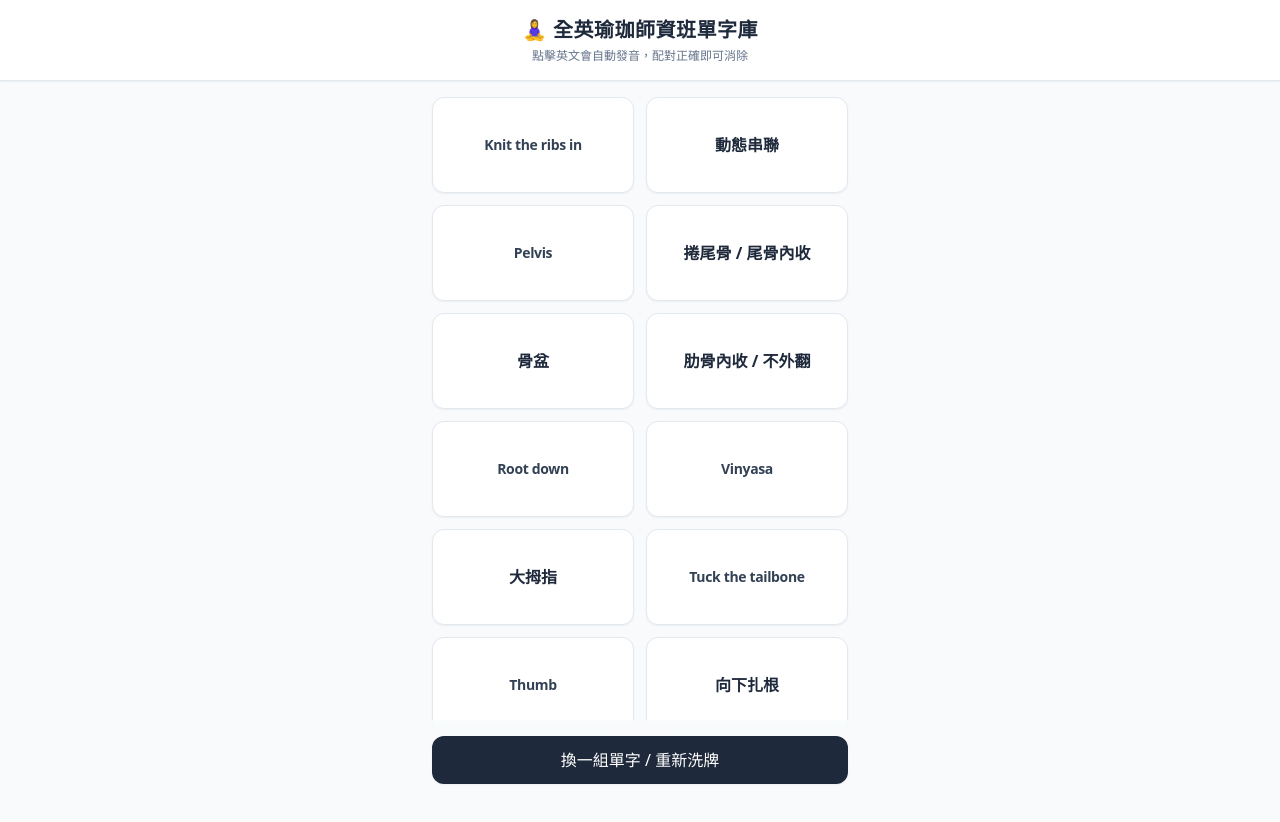
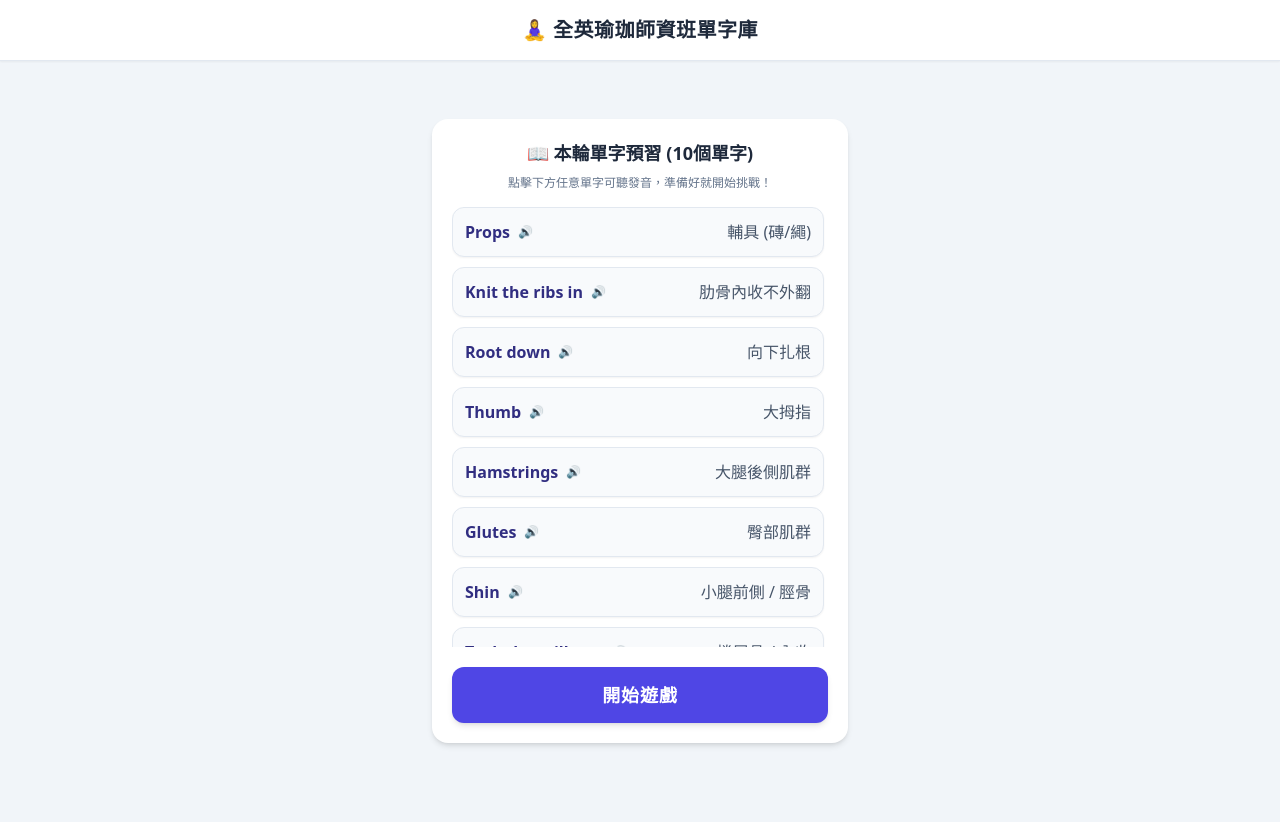
Before and after one commit to chianingho/yoga-vocab, a plain HTML site: page index.html in a window 1280 px wide. After the commit the page ends 800 px from the top, so only its background shows below. Drawn offline with nearby package versions, Linux system fonts and the light colour scheme.

Commit message:
Update index.html

```diff
--- a/index.html
+++ b/index.html
@@ -6,245 +6,247 @@
     <title>Yoga Vocab Master</title>
     <script src="https://cdn.tailwindcss.com"></script>
     <style>
-        /* 避免手機瀏覽器點擊卡片時出現惱人的藍色外框 */
+        /* 避免手機瀏覽器點擊卡片時出現藍色外框 */
         * { -webkit-tap-highlight-color: transparent; }
     </style>
 </head>
-<body class="bg-slate-50 min-h-screen flex flex-col justify-between font-sans selection:bg-indigo-100">
+<body class="bg-slate-100 min-h-screen flex flex-col justify-between font-sans selection:bg-indigo-100">
 
-    <header class="bg-white border-b border-slate-200 py-4 px-6 text-center sticky top-0 z-10 shadow-sm">
+    <header class="bg-white border-b border-slate-200 py-4 px-6 text-center sticky top-0 z-50 shadow-sm">
         <h1 class="text-xl font-bold text-slate-800 tracking-wide">🧘‍♀️ 全英瑜珈師資班單字庫</h1>
-        <p class="text-xs text-slate-500 mt-1">點擊英文會自動發音，配對正確即可消除</p>
     </header>
 
-    <main class="flex-grow p-4 max-w-md mx-auto w-full">
-        <div class="grid grid-cols-2 gap-3" id="game-grid">
+    <main class="flex-grow p-4 max-w-md mx-auto w-full flex flex-col justify-center">
+
+        <div id="preview-screen" class="bg-white rounded-2xl p-5 shadow-md w-full">
+            <h2 class="text-lg font-bold text-slate-800 mb-2 text-center">📖 本輪單字預習 (10個單字)</h2>
+            <p class="text-xs text-slate-500 text-center mb-4">點擊下方任意單字可聽發音，準備好就開始挑戰！</p>
+
+            <div id="preview-list" class="space-y-2.5 max-h-[55vh] overflow-y-auto pr-1">
                 </div>
 
-        <div id="win-message" class="hidden text-center py-12 animate-bounce">
+            <button onclick="startGame()" class="w-full mt-5 bg-indigo-600 hover:bg-indigo-700 text-white font-bold py-3.5 rounded-xl shadow-md transition text-lg tracking-wider active:scale-[0.98]">
+                開始遊戲
+            </button>
+        </div>
+
+        <div id="game-screen" class="hidden w-full">
+            <p class="text-xs text-slate-500 text-center mb-3">左邊選英文，右邊選中文</p>
+            <div class="grid grid-cols-2 gap-4">
+                <div id="english-col" class="flex flex-col gap-3"></div>
+                <div id="chinese-col" class="flex flex-col gap-3"></div>
+            </div>
+        </div>
+
+        <div id="win-message" class="hidden text-center py-8 bg-white rounded-2xl shadow-md p-6 animate-fade-in">
             <h2 class="text-2xl font-bold text-emerald-600 mb-2">🎉 太棒了！全部配對成功</h2>
-            <button onclick="initGame()" class="mt-4 bg-indigo-600 hover:bg-indigo-700 text-white font-medium py-2.5 px-6 rounded-xl shadow-md transition">
-                下一組單字
+            <p class="text-sm text-slate-500 mb-4">這 10 個單字你已經有概念囉！</p>
+            <button onclick="initRound()" class="w-full bg-indigo-600 hover:bg-indigo-700 text-white font-bold py-3 rounded-xl shadow-md transition">
+                挑戰下一組單字
             </button>
         </div>
     </main>
 
-    <footer class="p-4 max-w-md mx-auto w-full sticky bottom-0 bg-slate-50/80 backdrop-blur-md">
-        <button onclick="initGame()" class="w-full bg-slate-800 hover:bg-slate-900 text-white font-medium py-3 rounded-xl shadow-sm transition text-center">
-            換一組單字 / 重新洗牌
+    <footer id="game-footer" class="hidden p-4 max-w-md mx-auto w-full sticky bottom-0 bg-slate-100/80 backdrop-blur-md">
+        <button onclick="initRound()" class="w-full bg-slate-800 hover:bg-slate-900 text-white font-medium py-3 rounded-xl shadow-sm transition text-center text-sm">
+            重新挑選單字 / 放棄本局
         </button>
     </footer>
 
     <script>
-        // 超完整瑜珈解剖、口令與體位法單字庫
+        // 完整的瑜珈單字庫
         const vocabData = [
-            // === 核心口令與動作 (Core Cues & Actions) ===
-            { en: 'Inhale', zh: '吸氣' },
-            { en: 'Exhale', zh: '吐氣' },
-            { en: 'Lengthen', zh: '延伸 / 拉長' },
-            { en: 'Engage', zh: '啟動 / 收緊肌肉' },
-            { en: 'Root down', zh: '向下扎根' },
-            { en: 'Ground down', zh: '穩固於地面' },
-            { en: 'Micro-bend', zh: '微彎 (膝蓋或手肘)' },
-            { en: 'Tuck the tailbone', zh: '捲尾骨 / 尾骨內收' },
-            { en: 'Draw navel to spine', zh: '肚臍收向脊椎' },
-            { en: 'Knit the ribs in', zh: '肋骨內收 / 不外翻' },
-            { en: 'Stack your joints', zh: '關節垂直對齊' },
-            { en: 'Square your hips', zh: '骨盆擺正' },
-            { en: 'Soften', zh: '放鬆 / 柔和' },
-            { en: 'Melt', zh: '下沉 / 融化' },
-            { en: 'Internal rotation', zh: '內旋' },
-            { en: 'External rotation', zh: '外旋' },
-            { en: 'Flex the feet', zh: '勾腳背' },
-            { en: 'Point the toes', zh: '壓腳背 / 繃腳尖' },
-            { en: 'Gaze / Drishti', zh: '凝視點 / 眼神專注' },
-            { en: 'Lift / Elevate', zh: '抬起 / 提升' },
-            { en: 'Press / Push', zh: '推 / 壓' },
-            { en: 'Reach', zh: '向外延伸 / 觸碰' },
-            { en: 'Expand', zh: '擴展 (如胸腔)' },
-            { en: 'Release', zh: '釋放 / 解開動作' },
-
-            // === 骨骼與身體部位 (Bones & Body Parts) ===
-            { en: 'Forearm', zh: '小臂 / 前臂' },
-            { en: 'Thumb', zh: '大拇指' },
-            { en: 'Wrist', zh: '手腕' },
-            { en: 'Palm', zh: '手掌' },
-            { en: 'Crown of the head', zh: '頭頂' },
-            { en: 'Collarbone', zh: '鎖骨' },
-            { en: 'Shoulder blades', zh: '肩胛骨' },
-            { en: 'Rib cage', zh: '肋骨 / 胸廓' },
-            { en: 'Spine', zh: '脊椎' },
-            { en: 'Tailbone', zh: '尾骨' },
-            { en: 'Sacrum', zh: '薦骨 / 骶骨' },
-            { en: 'Sit bones', zh: '坐骨' },
-            { en: 'Pelvis', zh: '骨盆' },
-            { en: 'Torso', zh: '軀幹' },
-            { en: 'Sternum', zh: '胸骨' },
-            { en: 'Thigh / Femur', zh: '大腿 / 大腿骨' },
-            { en: 'Shin', zh: '小腿前側 / 脛骨' },
-            { en: 'Calf', zh: '小腿肚' },
-            { en: 'Heel', zh: '腳跟' },
-            { en: 'Ankle', zh: '腳踝' },
-
-            // === 肌肉與重要解剖學 (Muscles & Anatomy) ===
-            { en: 'Core', zh: '核心肌群' },
-            { en: 'Hamstrings', zh: '大腿後側肌群' },
-            { en: 'Quadriceps', zh: '大腿前側四頭肌' },
-            { en: 'Glutes', zh: '臀部肌群' },
-            { en: 'Pelvic floor', zh: '盆底肌' },
-            { en: 'Psoas', zh: '髂腰肌' },
-            { en: 'Trapezius', zh: '斜方肌' },
-            { en: 'Joint', zh: '關節' },
-            { en: 'Ligament', zh: '韌帶' },
-            { en: 'Tendon', zh: '肌腱' },
-
-            // === 常見體位法名稱 (Common Asanas) ===
-            { en: 'Downward-Facing Dog', zh: '下犬式' },
-            { en: 'Upward-Facing Dog', zh: '上犬式' },
-            { en: 'Warrior Pose', zh: '戰士式' },
-            { en: 'Child’s Pose', zh: '嬰兒式' },
-            { en: 'Plank Pose', zh: '平板式' },
-            { en: 'Cobra Pose', zh: '眼鏡蛇式' },
-            { en: 'Mountain Pose', zh: '山式' },
-            { en: 'Corpse Pose / Savasana', zh: '大休息 / 攤屍式' },
-            { en: 'Forward Fold', zh: '前彎' },
-            { en: 'Halfway Lift', zh: '半前彎 / 脊椎延伸' },
-            { en: 'Chairs Pose', zh: '幻椅式' },
-            { en: 'Chaturanga', zh: '四柱支撐 / 鱷魚式' },
-
-            // === 課堂教學與輔具 (Class & Props) ===
-            { en: 'Pranayama', zh: '呼吸法 / 調息' },
-            { en: 'Asana', zh: '體位法' },
-            { en: 'Vinyasa', zh: '動態串聯' },
-            { en: 'Alignment', zh: '正位 / 對位' },
-            { en: 'Modification', zh: '退階 / 替代動作' },
-            { en: 'Progression', zh: '進階動作' },
-            { en: 'Props', zh: '輔具 (磚/繩/枕)' },
-            { en: 'Mat', zh: '瑜珈墊' },
-            { en: 'Block / Yoga Block', zh: '瑜珈磚' },
-            { en: 'Strap / Yoga Strap', zh: '瑜珈繩' }
+            { en: 'Inhale', zh: '吸氣' }, { en: 'Exhale', zh: '吐氣' }, { en: 'Lengthen', zh: '延伸 / 拉長' },
+            { en: 'Engage', zh: '啟動 / 收緊肌肉' }, { en: 'Root down', zh: '向下扎根' }, { en: 'Ground down', zh: '穩固於地面' },
+            { en: 'Micro-bend', zh: '微彎 (膝/肘)' }, { en: 'Tuck the tailbone', zh: '捲尾骨 / 內收' }, { en: 'Draw navel to spine', zh: '肚臍收向脊椎' },
+            { en: 'Knit the ribs in', zh: '肋骨內收不外翻' }, { en: 'Stack your joints', zh: '關節垂直對齊' }, { en: 'Square your hips', zh: '骨盆擺正' },
+            { en: 'Soften', zh: '放鬆 / 柔和' }, { en: 'Melt', zh: '下沉 / 融化' }, { en: 'Internal rotation', zh: '內旋' },
+            { en: 'External rotation', zh: '外旋' }, { en: 'Flex the feet', zh: '勾腳背' }, { en: 'Point the toes', zh: '壓腳背 / 繃腳尖' },
+            { en: 'Gaze / Drishti', zh: '凝視點 / 眼神專注' }, { en: 'Lift / Elevate', zh: '抬起 / 提升' }, { en: 'Press / Push', zh: '推 / 壓' },
+            { en: 'Reach', zh: '向外延伸' }, { en: 'Expand', zh: '擴展 (胸腔)' }, { en: 'Release', zh: '釋放 / 解開動作' },
+            { en: 'Forearm', zh: '小臂 / 前臂' }, { en: 'Thumb', zh: '大拇指' }, { en: 'Wrist', zh: '手腕' },
+            { en: 'Palm', zh: '手掌' }, { en: 'Crown of the head', zh: '頭頂' }, { en: 'Collarbone', zh: '鎖骨' },
+            { en: 'Shoulder blades', zh: '肩胛骨' }, { en: 'Rib cage', zh: '肋骨 / 胸廓' }, { en: 'Spine', zh: '脊椎' },
+            { en: 'Tailbone', zh: '尾骨' }, { en: 'Sacrum', zh: '薦骨 / 骶骨' }, { en: 'Sit bones', zh: '坐骨' },
+            { en: 'Pelvis', zh: '骨盆' }, { en: 'Torso', zh: '軀幹' }, { en: 'Sternum', zh: '胸骨' },
+            { en: 'Thigh', zh: '大腿' }, { en: 'Shin', zh: '小腿前側 / 脛骨' }, { en: 'Calf', zh: '小腿肚' },
+            { en: 'Heel', zh: '腳跟' }, { en: 'Ankle', zh: '腳踝' }, { en: 'Core', zh: '核心肌群' },
+            { en: 'Hamstrings', zh: '大腿後側肌群' }, { en: 'Quadriceps', zh: '大腿前側四頭肌' }, { en: 'Glutes', zh: '臀部肌群' },
+            { en: 'Pelvic floor', zh: '盆底肌' }, { en: 'Psoas', zh: '髂腰肌' }, { en: 'Downward-Facing Dog', zh: '下犬式' },
+            { en: 'Upward-Facing Dog', zh: '上犬式' }, { en: 'Warrior Pose', zh: '戰士式' }, { en: 'Child’s Pose', zh: '嬰兒式' },
+            { en: 'Plank Pose', zh: '平板式' }, { en: 'Cobra Pose', zh: '眼鏡蛇式' }, { en: 'Mountain Pose', zh: '山式' },
+            { en: 'Corpse Pose / Savasana', zh: '大休息' }, { en: 'Forward Fold', zh: '前彎' }, { en: 'Halfway Lift', zh: '半前彎 / 脊椎延伸' },
+            { en: 'Chairs Pose', zh: '幻椅式' }, { en: 'Chaturanga', zh: '四柱支撐' }, { en: 'Pranayama', zh: '呼吸法 / 調息' },
+            { en: 'Asana', zh: '體位法' }, { en: 'Vinyasa', zh: '動態串聯' }, { en: 'Alignment', zh: '正位 / 對位' },
+            { en: 'Modification', zh: '退階動作' }, { en: 'Progression', zh: '進階動作' }, { en: 'Props', zh: '輔具 (磚/繩)' },
+            { en: 'Mat', zh: '瑜珈墊' }
         ];
 
+        let currentRoundData = [];
         let selectedEngCard = null;
         let selectedZhCard = null;
         let matchedCount = 0;
 
-        // 語音發音功能
         function speak(text) {
             if ('speechSynthesis' in window) {
-                window.speechSynthesis.cancel(); // 砍掉前一個正在發音的聲音
+                window.speechSynthesis.cancel();
                 const utterance = new SpeechSynthesisUtterance(text);
                 utterance.lang = 'en-US';
-                utterance.rate = 0.85; // 語速微調慢 15%，聽得更精確
+                utterance.rate = 0.85;
                 window.speechSynthesis.speak(utterance);
             }
         }
 
-        // 洗牌演算法
         function shuffle(array) {
             return array.sort(() => Math.random() - 0.5);
         }
 
-        // 初始化遊戲
-        function initGame() {
-            const grid = document.getElementById('game-grid');
-            const winMessage = document.getElementById('win-message');
-            grid.innerHTML = '';
-            winMessage.classList.add('hidden');
+        // 初始化一輪新遊戲（抽選10個單字並顯示預習畫面）
+        function initRound() {
+            document.getElementById('preview-screen').classList.remove('hidden');
+            document.getElementById('game-screen').classList.add('hidden');
+            document.getElementById('game-footer').classList.add('hidden');
+            document.getElementById('win-message').classList.add('hidden');
+
             selectedEngCard = null;
             selectedZhCard = null;
             matchedCount = 0;
 
-            // 每次隨機挑選 6 個單字來玩
-            const currentRoundData = shuffle([...vocabData]).slice(0, 6);
+            // 隨機抽 10 個單字
+            currentRoundData = shuffle([...vocabData]).slice(0, 10);
 
-            // 拆分英文與中文卡片
-            let cards = [];
+            // 渲染預習清單
+            const previewList = document.getElementById('preview-list');
+            previewList.innerHTML = '';
             currentRoundData.forEach(item => {
-                cards.push({ id: item.en, type: 'en', text: item.en });
-                cards.push({ id: item.en, type: 'zh', text: item.zh });
-            });
-
-            // 再次打亂所有卡片的順序
-            shuffle(cards);
-
-            // 渲染卡片到畫面上
-            cards.forEach(card => {
-                const cardEl = document.createElement('div');
-                cardEl.className = 'bg-white border border-slate-200 rounded-xl p-3 h-24 flex items-center justify-center text-center font-semibold text-slate-700 shadow-sm cursor-pointer transition active:scale-95';
-                cardEl.innerText = card.text;
-
-                // 調整字體大小，避免長英文單字溢出
-                if (card.type === 'en') {
-                    cardEl.classList.add('text-sm', 'tracking-tight', 'text-indigo-900');
-                } else {
-                    cardEl.classList.add('text-base', 'text-slate-800');
-                }
-
-                cardEl.onclick = () => handleCardClick(cardEl, card);
-                grid.appendChild(cardEl);
+                const row = document.createElement('div');
+                row.className = 'flex items-center justify-between bg-slate-50 border border-slate-200 p-3 rounded-xl cursor-pointer active:bg-indigo-50 transition shadow-sm';
+                row.onclick = () => speak(item.en);
+                row.innerHTML = `
+                    <div class="flex items-center space-x-2">
+                        <span class="text-base font-bold text-indigo-900">${item.en}</span>
+                        <span class="text-xs text-slate-400">🔊</span>
+                    </div>
+                    <span class="text-base font-medium text-slate-600">${item.zh}</span>
+                `;
+                previewList.appendChild(row);
             });
         }
 
-        // 處理卡片點擊邏輯
+        // 從預習切換到遊戲配對畫面
+        function startGame() {
+            document.getElementById('preview-screen').classList.add('hidden');
+            document.getElementById('game-screen').classList.remove('hidden');
+            document.getElementById('game-footer').classList.remove('hidden');
+
+            const engCol = document.getElementById('english-col');
+            const zhCol = document.getElementById('chinese-col');
+            engCol.innerHTML = '';
+            zhCol.innerHTML = '';
+
+            // 分離中英文並各自洗牌
+            let engCards = currentRoundData.map(item => ({ id: item.en, text: item.en, type: 'en' }));
+            let zhCards = currentRoundData.map(item => ({ id: item.en, text: item.zh, type: 'zh' }));
+            shuffle(engCards);
+            shuffle(zhCards);
+
+            // 渲染左邊英文卡片 (放大字體 text-xl)
+            engCards.forEach(card => {
+                const el = document.createElement('div');
+                el.className = 'bg-white border-2 border-slate-200 rounded-xl p-3 h-20 flex items-center justify-center text-center font-bold text-xl text-indigo-950 shadow-sm cursor-pointer transition active:scale-95 leading-tight';
+                el.innerText = card.text;
+                el.onclick = () => handleCardClick(el, card);
+                engCol.appendChild(el);
+            });
+
+            // 渲染右邊中文卡片 (放大字體 text-xl)
+            zhCards.forEach(card => {
+                const el = document.createElement('div');
+                el.className = 'bg-white border-2 border-slate-200 rounded-xl p-3 h-20 flex items-center justify-center text-center font-bold text-xl text-slate-800 shadow-sm cursor-pointer transition active:scale-95 leading-tight';
+                el.innerText = card.text;
+                el.onclick = () => handleCardClick(el, card);
+                zhCol.appendChild(el);
+            });
+        }
+
+        // 處理卡片點擊
         function handleCardClick(element, card) {
-            if (element.classList.contains('opacity-0')) return;
+            if (element.classList.contains('pointer-events-none')) return;
 
             if (card.type === 'en') {
-                speak(card.text); // 點擊英文時發音
-                if (selectedEngCard) selectedEngCard.el.classList.remove('border-indigo-500', 'bg-indigo-50', 'text-indigo-700');
+                speak(card.text); // 點英文發音
+                if (selectedEngCard) {
+                    selectedEngCard.el.classList.remove('border-indigo-600', 'bg-indigo-50', 'text-indigo-700');
+                }
                 selectedEngCard = { el: element, id: card.id };
-                element.classList.add('border-indigo-500', 'bg-indigo-50', 'text-indigo-700');
+                element.classList.add('border-indigo-600', 'bg-indigo-50', 'text-indigo-700');
             } else {
-                if (selectedZhCard) selectedZhCard.el.classList.remove('border-indigo-500', 'bg-indigo-50', 'text-indigo-700');
+                if (selectedZhCard) {
+                    selectedZhCard.el.classList.remove('border-indigo-600', 'bg-indigo-50', 'text-indigo-700');
+                }
                 selectedZhCard = { el: element, id: card.id };
-                element.classList.add('border-indigo-500', 'bg-indigo-50', 'text-indigo-700');
+                element.classList.add('border-indigo-600', 'bg-indigo-50', 'text-indigo-700');
             }
 
-            // 檢查是否達成配對
+            // 檢查配對
             if (selectedEngCard && selectedZhCard) {
-                if (selectedEngCard.id === selectedZhCard.id) {
-                    // 配對正確
                 const eEl = selectedEngCard.el;
                 const zEl = selectedZhCard.el;
 
+                // 暫時鎖定所有卡片點擊，避免動畫期間亂點出錯
+                document.getElementById('game-screen').classList.add('pointer-events-none');
+
+                if (selectedEngCard.id === selectedZhCard.id) {
+                    // 1. 配對正確：亮綠燈
                     [eEl, zEl].forEach(el => {
-                        el.className = 'bg-emerald-50 border-emerald-500 text-emerald-700 rounded-xl p-3 h-24 flex items-center justify-center text-center font-semibold shadow-sm transition duration-300 opacity-0 pointer-events-none';
+                        el.className = 'bg-emerald-500 border-emerald-600 text-white rounded-xl p-3 h-20 flex items-center justify-center text-center font-bold text-xl shadow-md transition duration-200';
                     });
 
                     matchedCount++;
                     selectedEngCard = null;
                     selectedZhCard = null;
 
-                    if (matchedCount === 6) {
+                    // 0.8秒後淡出隱藏
                     setTimeout(() => {
+                        [eEl, zEl].forEach(el => {
+                            el.className = 'opacity-0 pointer-events-none rounded-xl p-3 h-20 flex items-center justify-center text-center transition duration-300';
+                        });
+                        // 解除鎖定
+                        document.getElementById('game-screen').classList.remove('pointer-events-none');
+
+                        // 檢查通關
+                        if (matchedCount === 10) {
+                            setTimeout(() => {
+                                document.getElementById('game-screen').classList.add('hidden');
+                                document.getElementById('game-footer').classList.add('hidden');
                                 document.getElementById('win-message').classList.remove('hidden');
-                        }, 400);
+                            }, 300);
                         }
+                    }, 800);
+
                 } else {
-                    // 配對錯誤
-                    const eEl = selectedEngCard.el;
-                    const zEl = selectedZhCard.el;
-
+                    // 2. 配對錯誤：亮紅燈
                     [eEl, zEl].forEach(el => {
-                        el.classList.remove('border-indigo-500', 'bg-indigo-50', 'text-indigo-700');
-                        el.classList.add('border-rose-400', 'bg-rose-50', 'text-rose-700');
+                        el.className = 'bg-rose-500 border-rose-600 text-white rounded-xl p-3 h-20 flex items-center justify-center text-center font-bold text-xl shadow-md transition duration-200';
                     });
 
+                    // 0.8秒後恢復原狀
                     setTimeout(() => {
-                        [eEl, zEl].forEach(el => {
-                            el.classList.remove('border-rose-400', 'bg-rose-50', 'text-rose-700');
-                        });
-                    }, 800);
+                        eEl.className = 'bg-white border-2 border-slate-200 rounded-xl p-3 h-20 flex items-center justify-center text-center font-bold text-xl text-indigo-950 shadow-sm cursor-pointer transition active:scale-95 leading-tight';
+                        zEl.className = 'bg-white border-2 border-slate-200 rounded-xl p-3 h-20 flex items-center justify-center text-center font-bold text-xl text-slate-800 shadow-sm cursor-pointer transition active:scale-95 leading-tight';
 
                         selectedEngCard = null;
                         selectedZhCard = null;
+                        // 解除鎖定
+                        document.getElementById('game-screen').classList.remove('pointer-events-none');
+                    }, 800);
                 }
             }
         }
 
-        // 啟動遊戲
-        initGame();
+        // 啟動首輪
+        initRound();
     </script>
 </body>
 </html>
+</html>
```
Lines whose indentation alone changed are shown as unchanged.
